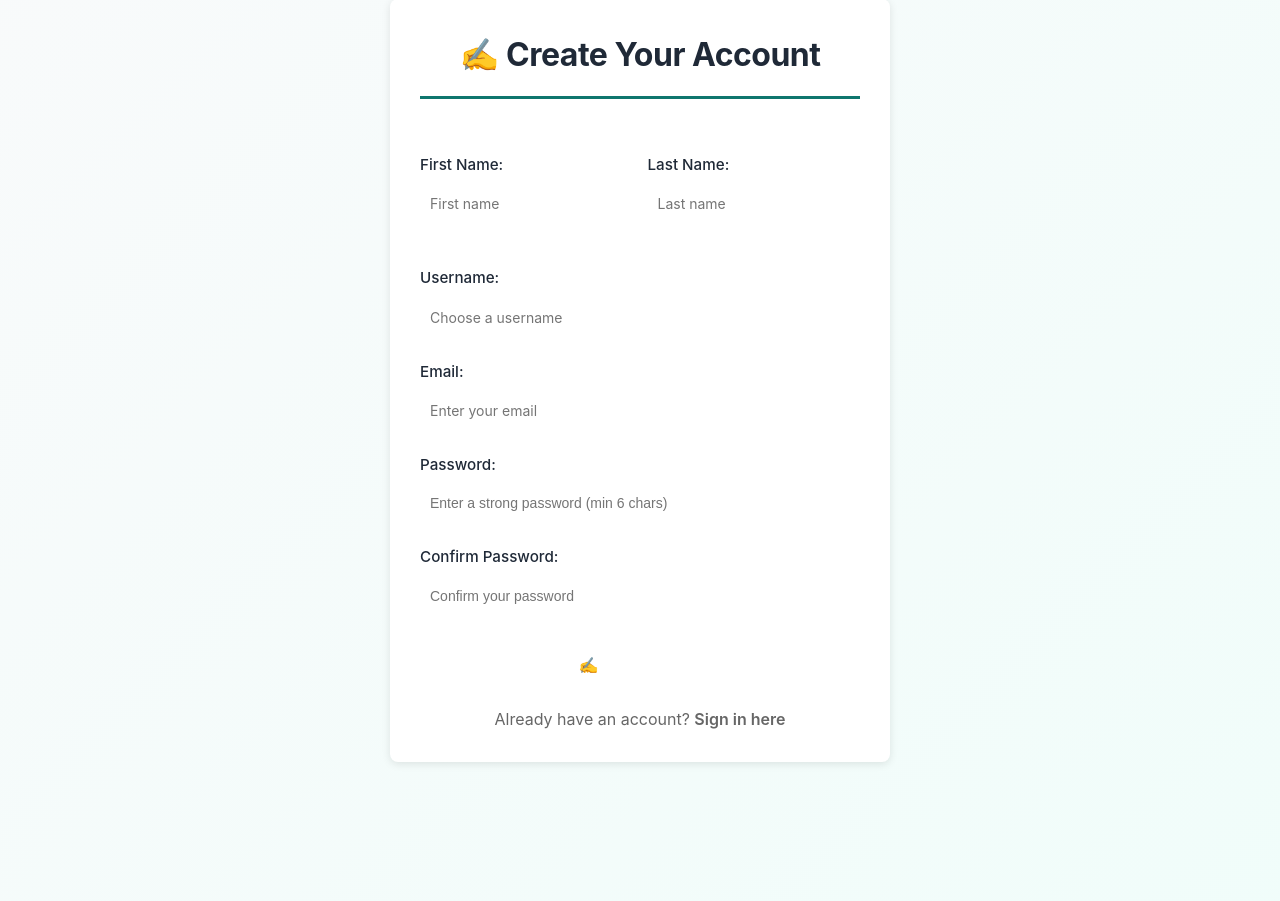
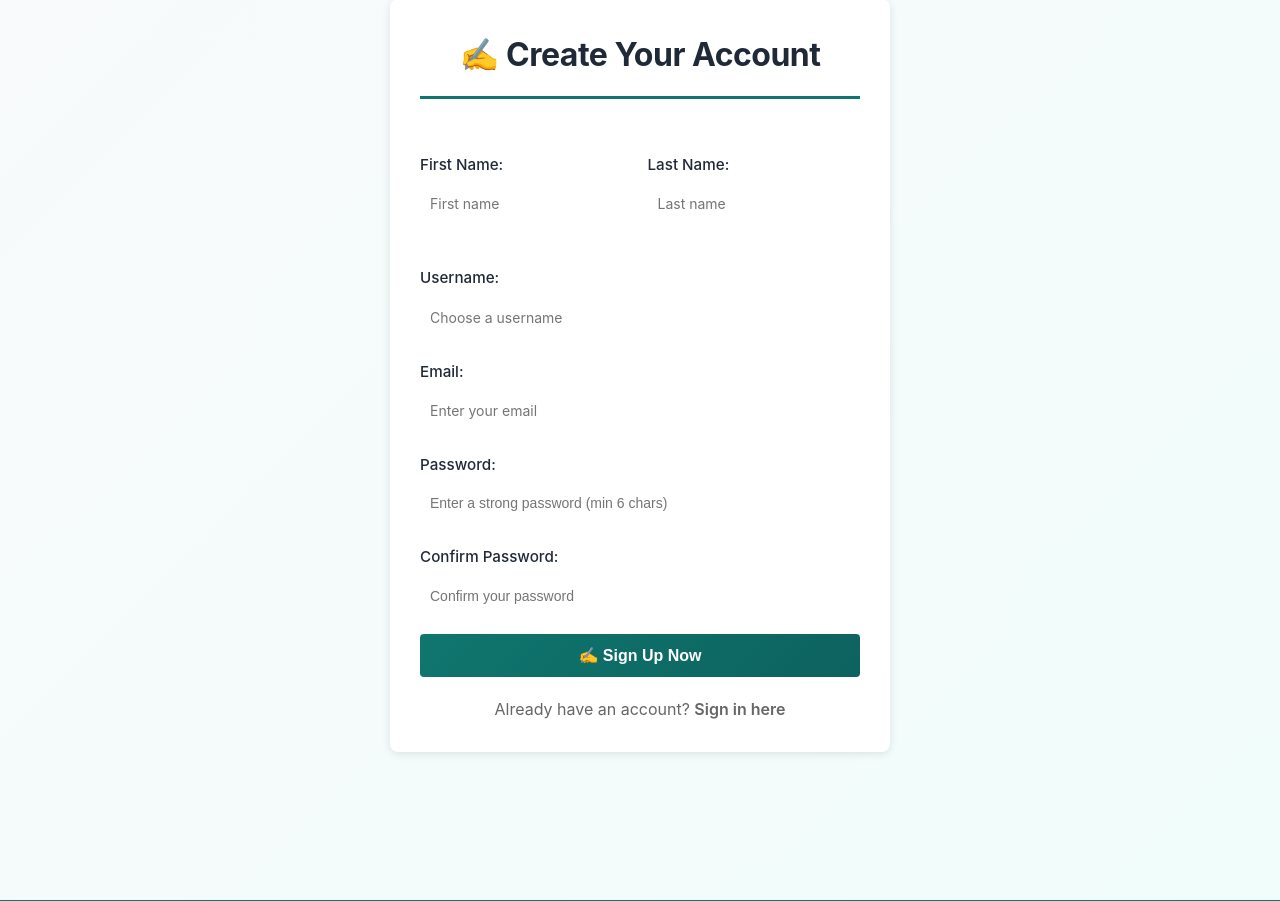
Before and after one commit to voidkirin026-tech/Student-Laptop---Equipment-Loan-System, a Flask app: page /register in a window 1280 px wide. Shown: the part 221-1122 px from the top of the page. Run offline with Flask 3, Linux system fonts and the light colour scheme.

Commit message:
style: adjusted text visibility on light mode

```diff
--- a/templates/login.html
+++ b/templates/login.html
@@ -58,8 +58,8 @@
         .btn-login {
             width: 100%;
             padding: 12px;
-            background: linear-gradient(135deg, var(--primary-color), var(--primary-dark));
-            color: white;
+            background: linear-gradient(135deg, #0f766e, #0d625f);
+            color: white !important;
             border: none;
             border-radius: 4px;
             font-size: 16px;
@@ -67,6 +67,7 @@
             cursor: pointer;
             transition: all 0.3s ease;
             text-align: center;
+            display: block;
         }
 
         .btn-login:hover {
--- a/templates/register.html
+++ b/templates/register.html
@@ -68,8 +68,8 @@
         .btn-register {
             width: 100%;
             padding: 12px;
-            background: linear-gradient(135deg, var(--primary-color), var(--primary-dark));
-            color: white;
+            background: linear-gradient(135deg, #0f766e, #0d625f);
+            color: white !important;
             border: none;
             border-radius: 4px;
             font-size: 16px;
@@ -78,6 +78,7 @@
             transition: all 0.3s ease;
             margin-top: 10px;
             text-align: center;
+            display: block;
         }
 
         .btn-register:hover {
```
